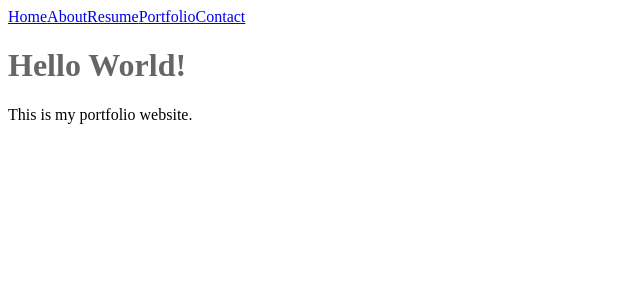
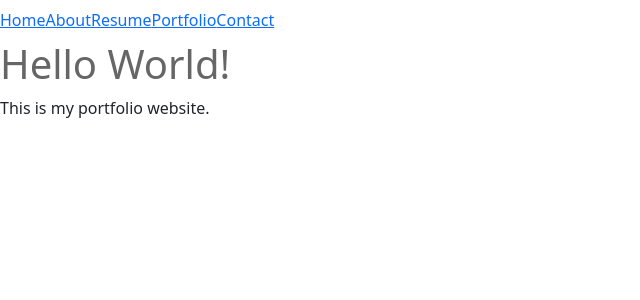
Before and after one commit to leo1025/PortfolioWebsite, a Next.js app: page / in a window 1280 px wide. Shown: the top 300 px of the page, without its empty margins (0-640 px from the left). Built offline with nearby package versions, Linux system fonts and the light colour scheme.

Commit message:
Added boostrap 5.0

```diff
--- a/package.json
+++ b/package.json
@@ -1,6 +1,7 @@
 {
   "dependencies": {
     "@tryghost/content-api": "^1.11.4",
+    "bootstrap": "^5.2.3",
     "next": "^13.0.5",
     "react": "^18.2.0",
     "react-dom": "^18.2.0"
--- a/pages/_app.js
+++ b/pages/_app.js
@@ -1,4 +1,5 @@
 import '../public/styles.css'
+import 'bootstrap/dist/css/bootstrap.css'
 
 export default function MyApp({ Component, pageProps }) {
     return <Component {...pageProps} />
--- a/pages/components/Navbar.jsx
+++ b/pages/components/Navbar.jsx
@@ -3,7 +3,7 @@ import Link from 'next/link';
 function Navbar() {
     return (
     <div>
-        <nav>
+        <nav className='navbar navbar-expand-lg navbar-light'>
             <Link href='/'>Home</Link>
             <Link href='/about'>About</Link>
             <Link href='/resume'>Resume</Link>
```
Also changed, not shown: 1 other file (tests, documents, lock files or other folders).
